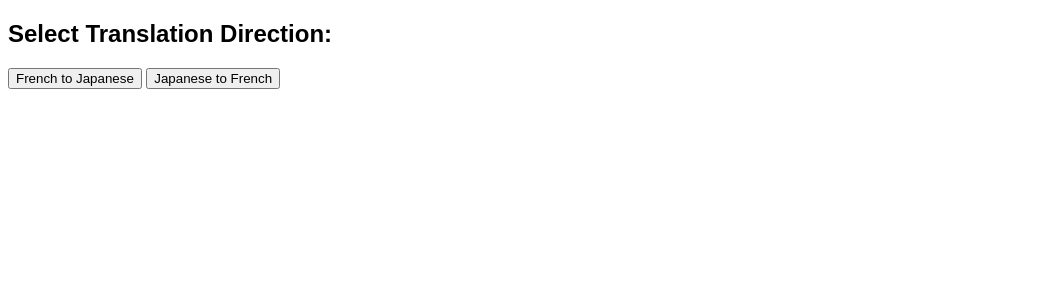
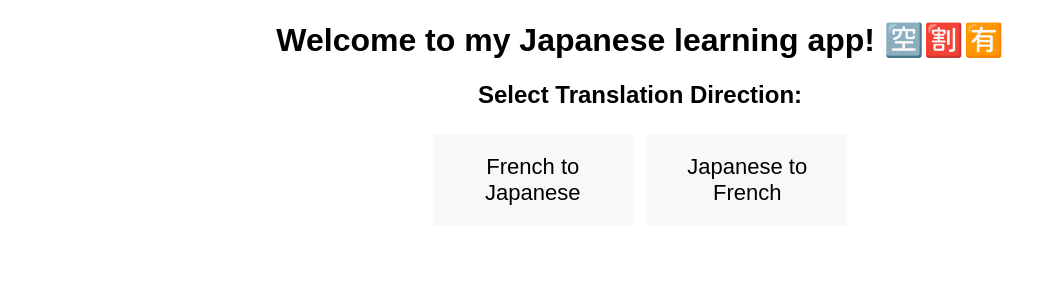
Before and after one commit to Clement733/jap_test, a Flask app: page / in a window 1280 px wide. Shown: the top 300 px of the page, without its empty margins (0-1057 px from the left). Run offline with Flask 3, Linux system fonts and the light colour scheme.

Commit message:
Changed most of the index page style

```diff
--- a/app/app.py
+++ b/app/app.py
@@ -36,7 +36,6 @@ def get_question(direction):
     if not questions:
         return jsonify({'question': None})
 
-    # Filter questions based on translation direction
     filtered_questions = [q for q in questions if (direction == 'french_to_japanese' and q['kanji'] is not None) or
                                                   (direction == 'japanese_to_french' and q['french'] is not None)]
 
--- a/app/static/style.css
+++ b/app/static/style.css
@@ -1,5 +1,10 @@
+h1 {
+  text-align: center;
+}
+
 body {
   font-family: Arial, sans-serif;
+  text-align: center;
 }
 
 #app {
--- a/app/templates/index.html
+++ b/app/templates/index.html
@@ -1,16 +1,47 @@
 <!DOCTYPE html>
 <html lang="en">
 <head>
+    <title>Japanese App</title>
+    <h1>Welcome to my Japanese learning app! 🈳🈹🈶</h1>
     <meta charset="UTF-8">
     <meta name="viewport" content="width=device-width, initial-scale=1.0">
     <title>French to Japanese Translation</title>
     <link rel="stylesheet" href="{{ url_for('static', filename='style.css') }}">
+    <style>
+    h1 {
+      text-align: center;
+    }
+
+    body {
+      font-family: Arial, sans-serif;
+      text-align: center;
+    }
+    .button {
+      display: inline-block;
+      border-radius: 4px;
+      background-color: #f8f8f8;
+      border: none;
+      color: #000000;
+      text-align: center;
+      font-size: 22px;
+      padding: 20px;
+      width: 200px;
+      transition: all 0.5s;
+      cursor: pointer;
+      margin: 5px;
+    }
+    .button:hover {background-color: #828282}
+    .button:active {
+      background-color: #828282;
+      box-shadow: 0 5px #666;
+    }
+    </style>
 </head>
 <body>
     <div id="home">
         <h2>Select Translation Direction:</h2>
-        <button onclick="window.location.href='/french_to_japanese'">French to Japanese</button>
-        <button onclick="window.location.href='/japanese_to_french'">Japanese to French</button>
+        <a href='french_to_japanese.html' target="_blank"><button class="button">French to Japanese</button></a>
+        <a href='japanese_to_french.html' target="_blank"><button class="button">Japanese to French</button></a>
     </div>
 </body>
 </html>
```
